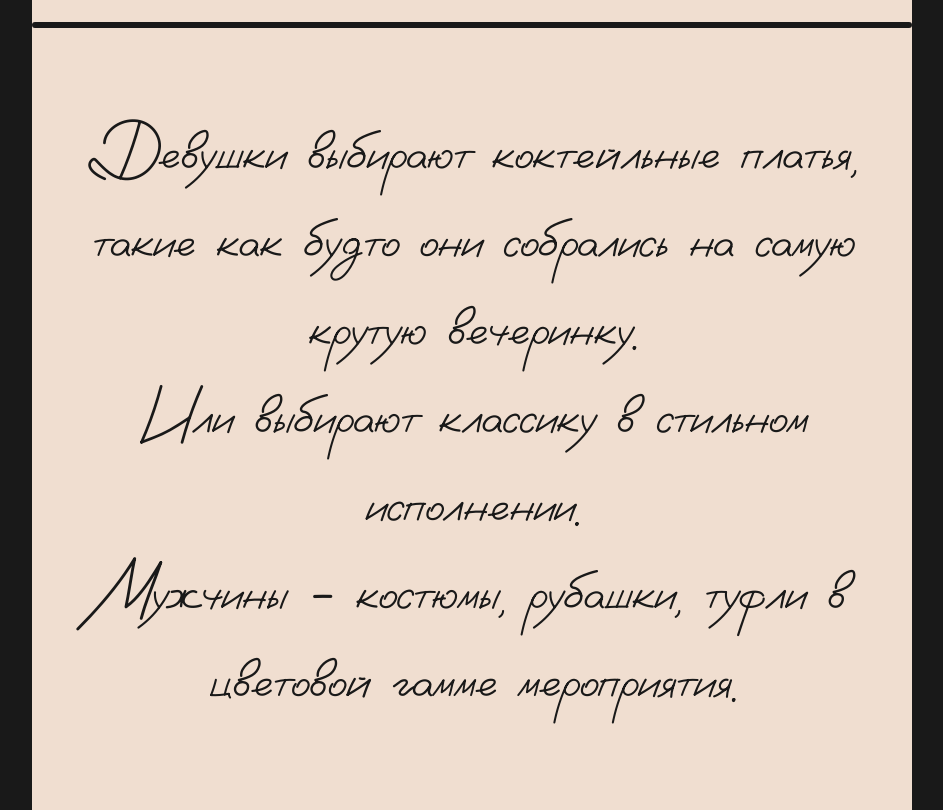
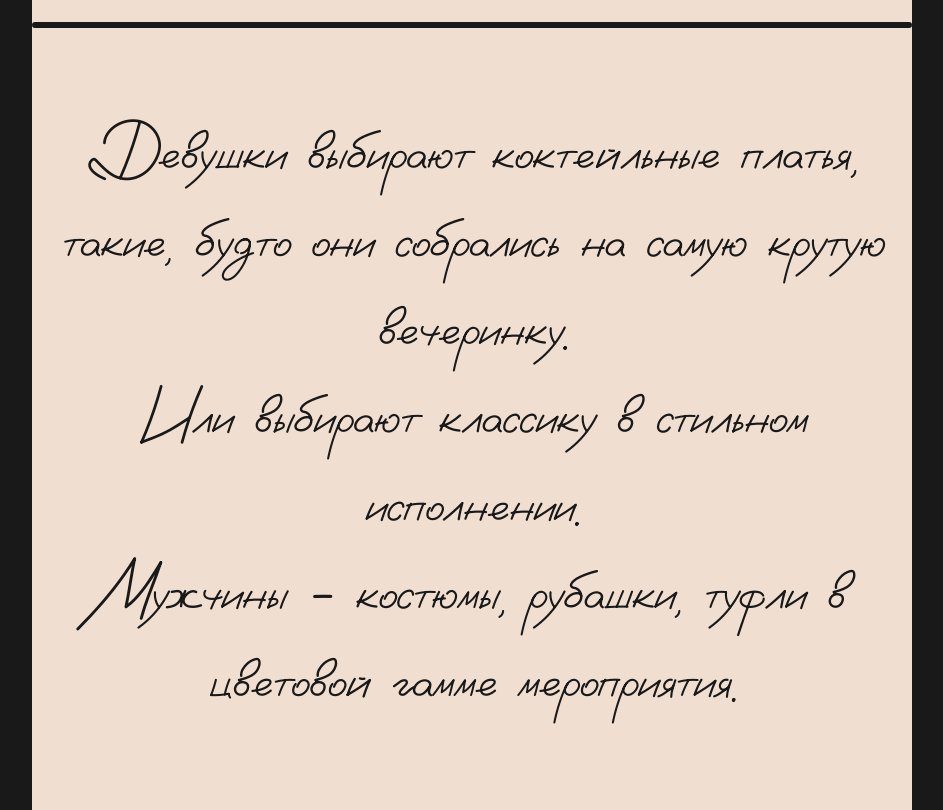
Before and after one commit to AV-wedding/Invitation, a website: page index.html in a window 1280 px wide. Shown: the part 5317-6127 px from the top of the page, without its empty margins (168-1111 px from the left). Drawn offline with nearby package versions, Linux system fonts and the light colour scheme; grey boxes are pictures that could not be loaded.

Commit message:
Update index.html

```diff
--- a/index.html
+++ b/index.html
@@ -93,7 +93,7 @@
 
         <hr>
         <p>
-            Девушки выбирают коктейльные платья, такие как будто они собрались на самую крутую вечеринку.<br>
+            Девушки выбирают коктейльные платья, такие, будто они собрались на самую крутую вечеринку.<br>
             Или выбирают классику в стильном исполнении.<br>
             Мужчины - костюмы, рубашки, туфли в цветовой гамме мероприятия.
         </p>
```
